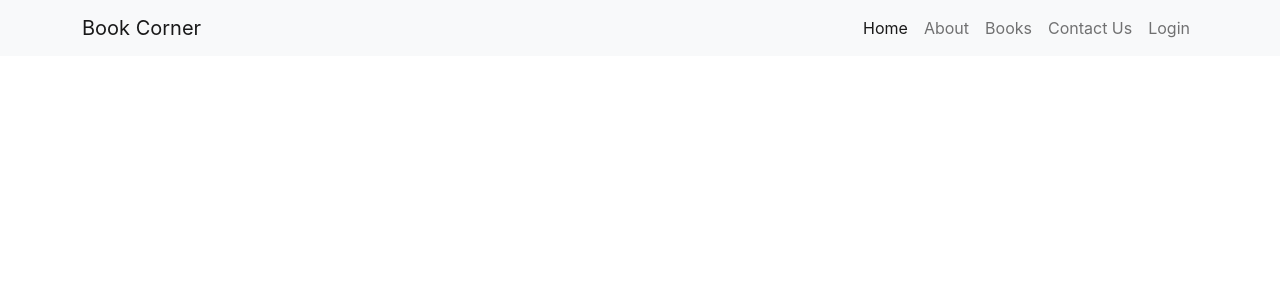
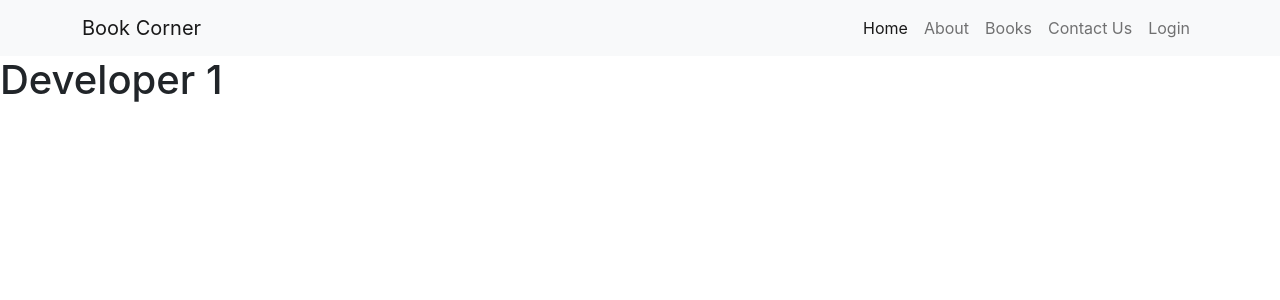
Before and after one commit to hanif365/bookcorner, a React (Create React App) app: page / in a window 1280 px wide. Shown: the top 300 px of the page. Built offline with nearby package versions, Linux system fonts and the light colour scheme.

Commit message:
developer1 test1

```diff
--- a/src/App.js
+++ b/src/App.js
@@ -6,6 +6,7 @@ function App() {
   return (
     <div>
       <Home></Home>
+      <h1>Developer 1</h1>
     </div>
   );
 }
```
